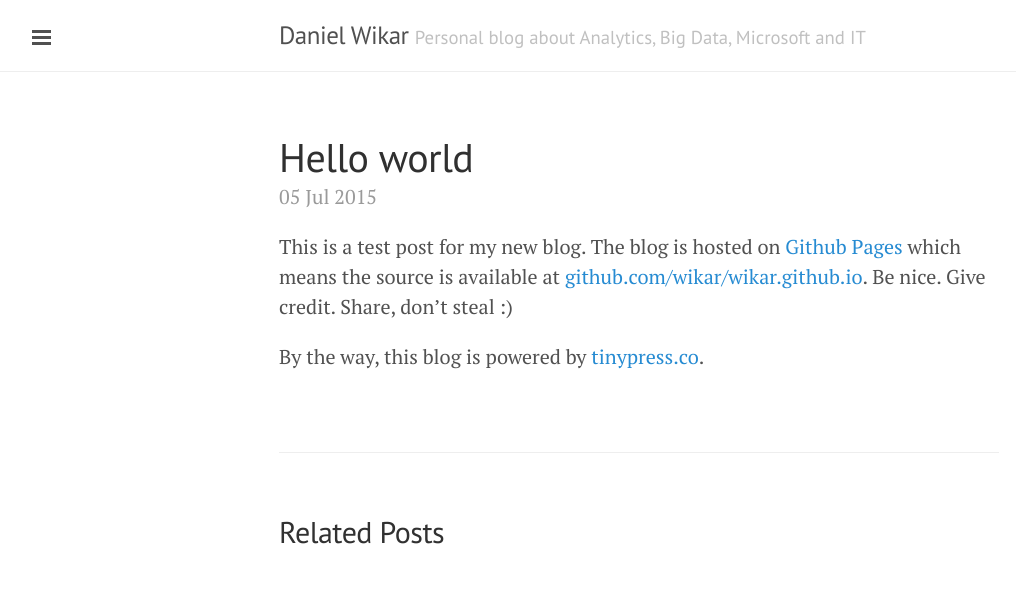
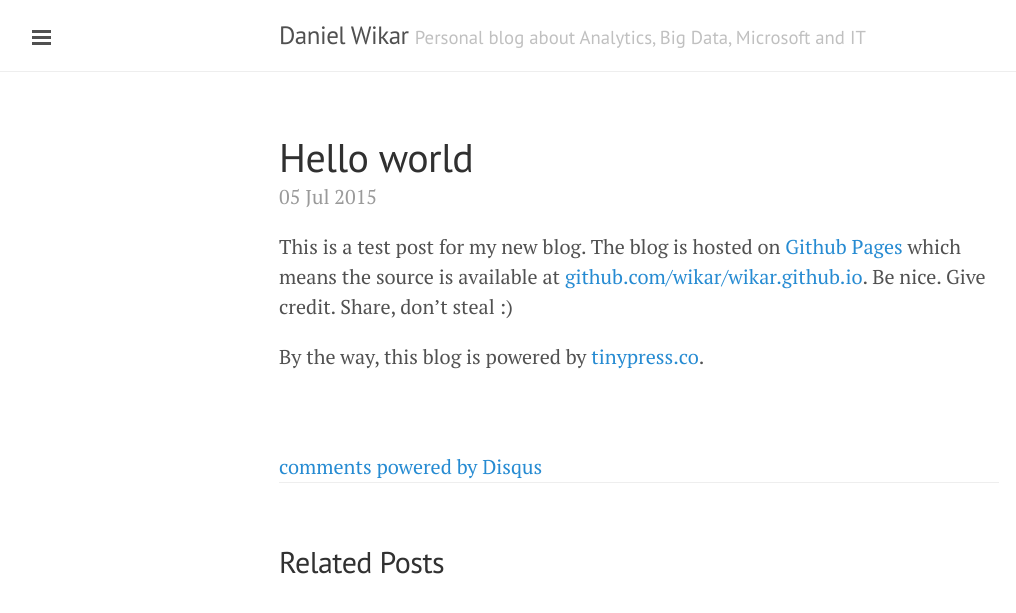
Before and after one commit to wikar/wikar.github.io, a Jekyll site: the page built from _posts/2015-07-05-hello-world.markdown, in a window 1280 px wide. Shown: the top 613 px of the page, without its empty margins (1-1017 px from the left). Built offline with Jekyll 4.4.1, drawn with Linux system fonts in a browser that asks for light colours; comment, search, counter and statistics services are not loaded; some of the changed lines change nothing that is shown.

Commit message:
Removed page.comments variable

```diff
--- a/_layouts/post.html
+++ b/_layouts/post.html
@@ -8,10 +8,9 @@ layout: default
   {{ content }}
 </div>
 
-{% if page.comments %}
 <div id="disqus_thread"></div>
     <script type="text/javascript">
-        var disqus_shortname = 'dwikar'; // required: replace example with your forum shortname
+        var disqus_shortname = 'dwikar';
         // var disqus_developer = 1; // Comment out when the site is live
         var disqus_identifier = "{{ page.url }}";
 
@@ -24,7 +23,6 @@ layout: default
     </script>
     <noscript>Please enable JavaScript to view the <a href="http://disqus.com/?ref_noscript">comments powered by Disqus.</a></noscript>
     <a href="http://disqus.com" class="dsq-brlink">comments powered by <span class="logo-disqus">Disqus</span></a>
-{% endif %}
 
 <div class="related">
   <h2>Related Posts</h2>
```
